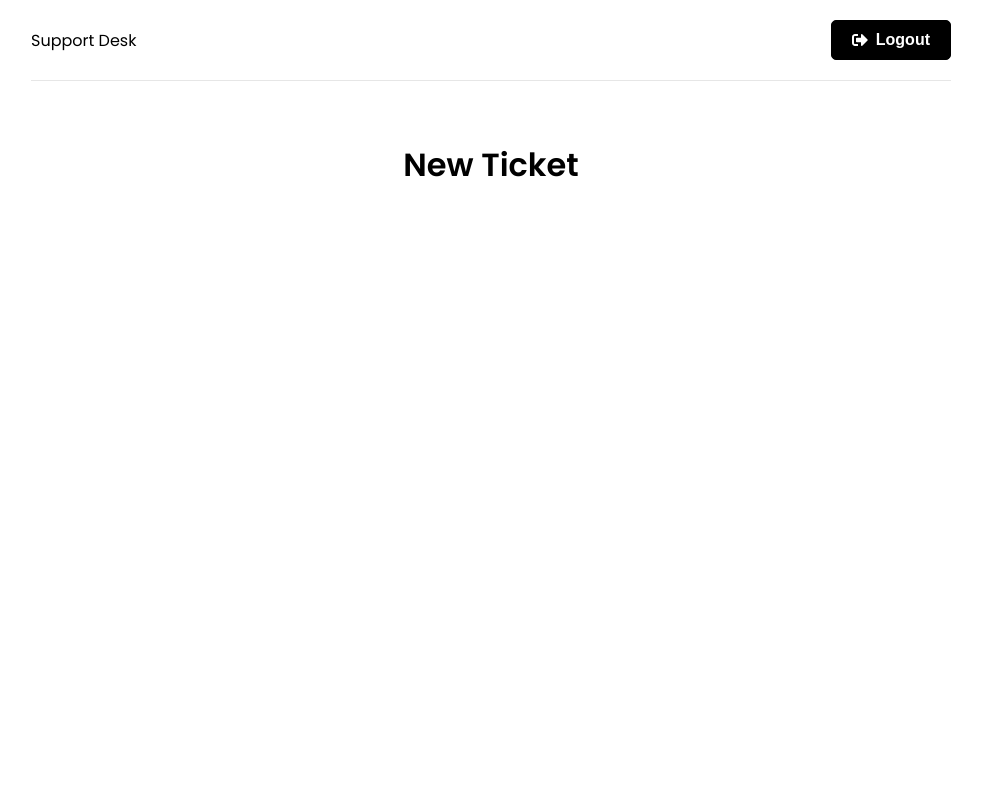
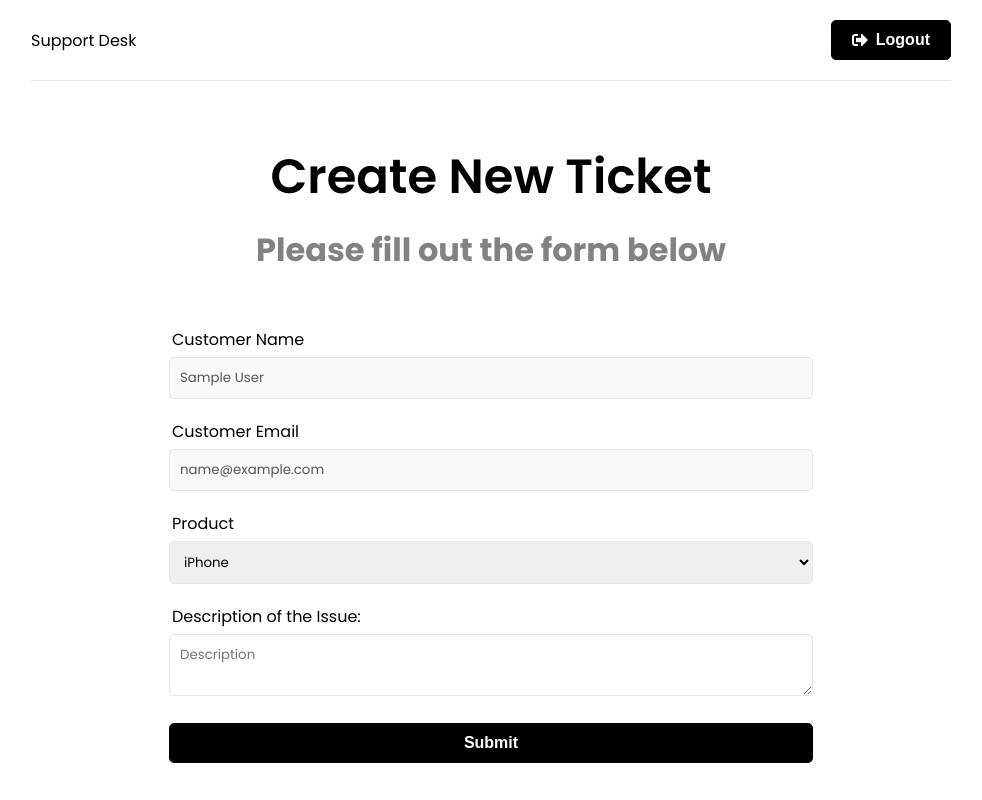
Before and after one commit to Reyansh14/help-desk, a React (Create React App) app in the folder frontend/: page /new-ticket in a window 1280 px wide. Shown: the whole page, without its empty margins (149-1131 px from the left). Built offline with nearby package versions, Linux system fonts and the light colour scheme; sample sign-in values are in the browser's storage.

Commit message:
created new ticket form on NewTicket page

```diff
--- a/frontend/src/pages/NewTicket.jsx
+++ b/frontend/src/pages/NewTicket.jsx
@@ -1,10 +1,62 @@
 import React from 'react';
+import {useState} from 'react'
+import { useSelector } from 'react-redux'
 
 function NewTicket() {
+  const {user} = useSelector((state) => state.auth)
+  const [name] = useState(user.name)
+  const [email] = useState(user.email)
+  const [product, setProduct] = useState('')
+  const [description, setDescription] = useState('')
+
+  const handleSubmit = (e) => {
+    e.preventDefault()
+  }
+
   return(
-      <div>
-          <h1>New Ticket</h1>
-      </div>
+      <>
+          <section className="heading">
+            <h1>Create New Ticket</h1>
+            <p>Please fill out the form below</p>
+          </section>
+
+          <section className="form">
+            <div className="form-group">
+              <label htmlFor="name">Customer Name</label>
+              <input type="text" className='form-control' value={name} disabled/>
+            </div>
+            <div className="form-group">
+              <label htmlFor="email">Customer Email</label>
+              <input type="text" className='form-control' value={email} disabled/>
+            </div>
+            <form onSubmit={handleSubmit}>
+              <div className="form-group">
+              <label htmlFor="product">Product</label>
+              <select name="product" id="product" value={product} onChange={(e) => setProduct(e.target.value)}>
+                <option value="iPhone">iPhone</option>
+                <option value="MacBook Pro">MacBook Pro</option>
+                <option value="iMac">iMac</option>
+                <option value="iPad">iPad</option>
+              </select>
+              </div>
+              <div className="form-group">
+                <label htmlFor="description">Description of the Issue:</label>
+                <textarea
+                  name="description"
+                  id="description"
+                  className='form-control'
+                  placeholder='Description'
+                  value={description}
+                  onChange={(e) => setDescription(e.target.value)}></textarea>
+              </div>
+              <div className="form-group">
+                <button className="btn btn-block">
+                  Submit
+                </button>
+              </div>
+            </form>
+          </section>
+      </>
   )
 }
 
```
